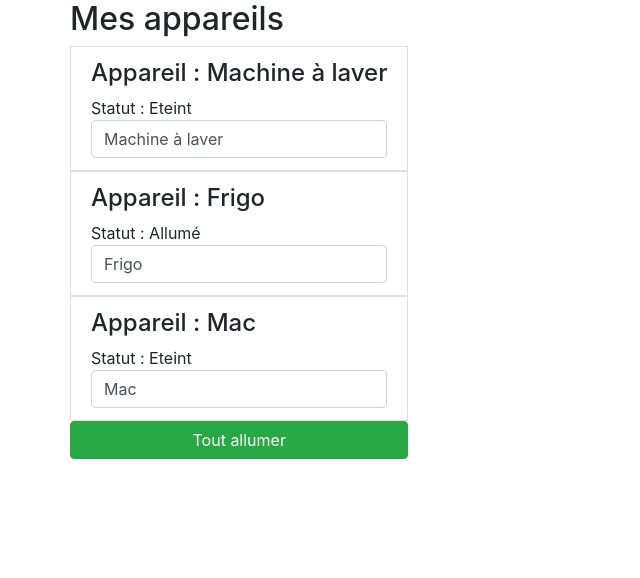
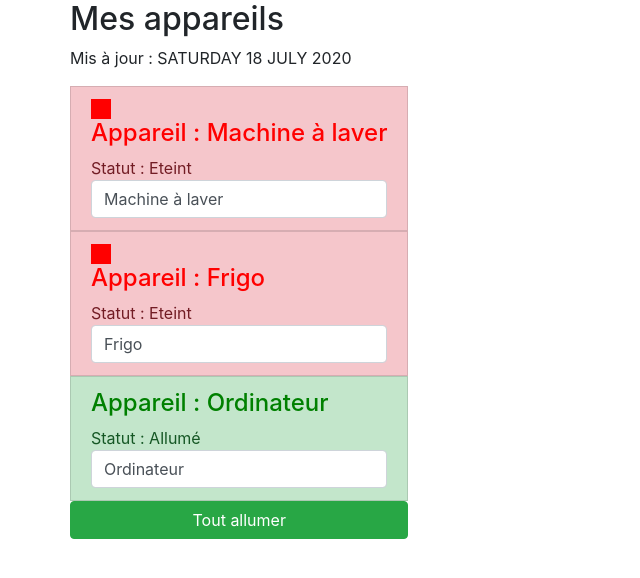
Before and after one commit to Maxx-N/angular-open-classrooms, an Angular app: page / in a window 1280 px wide. Shown: the top 578 px of the page, without its empty margins (0-640 px from the left). Built offline with nearby package versions, Linux system fonts and the light colour scheme.

Commit message:
[DONE] date pipe and async to display last update

```diff
--- a/src/app/app.component.html
+++ b/src/app/app.component.html
@@ -2,13 +2,20 @@
   <div class="row">
     <div class="col-xs-12">
       <h2>Mes appareils</h2>
+      <p>Mis à jour : {{ lastUpdate | async | date: "EEEE d MMMM y" | uppercase }}</p>
       <ul class="list-group">
-        <app-device [deviceName]="device1" [deviceStatus]="'Eteint'"></app-device>
-        <app-device [deviceName]="device2" [deviceStatus]="'Allumé'"></app-device>
-        <app-device [deviceName]="device3" [deviceStatus]="'Eteint'"></app-device>
-        <button class="btn btn-success"
-        [disabled]="!isAuthenticated"
-        (click)="turnOnEverything()">Tout allumer</button>
+        <app-device
+          *ngFor="let device of devicesArray"
+          [deviceName]="device.name"
+          [deviceStatus]="device.status"
+        ></app-device>
+        <button
+          class="btn btn-success"
+          [disabled]="!isAuthenticated"
+          (click)="onTurnOnEverything()"
+        >
+          Tout allumer
+        </button>
       </ul>
     </div>
   </div>
--- a/src/app/app.component.ts
+++ b/src/app/app.component.ts
@@ -7,10 +7,27 @@ import { Component } from '@angular/core';
 })
 export class AppComponent {
   isAuthenticated: boolean = false;
+  lastUpdate = new Promise((resolve, reject) => {
+    const date = new Date();
+    setTimeout(() => {
+      resolve(date);
+    }, 2000);
+  });
 
-  device1: string = 'Machine à laver';
-  device2:string='Frigo';
-  device3:string='Mac';
+  devicesArray: object[] = [
+    {
+      name: 'Machine à laver',
+      status: 'Eteint',
+    },
+    {
+      name: 'Frigo',
+      status: 'Eteint',
+    },
+    {
+      name: 'Ordinateur',
+      status: 'Allumé',
+    },
+  ];
 
   constructor() {
     setTimeout(() => {
@@ -18,7 +35,7 @@ export class AppComponent {
     }, 4000);
   }
 
-  turnOnEverything(): void {
+  onTurnOnEverything(): void {
     console.log('On allume tout !');
   }
 }
--- a/src/app/device/device.component.html
+++ b/src/app/device/device.component.html
@@ -1,5 +1,8 @@
-<li class="list-group-item">
-  <div class="h4">Appareil : {{ deviceName }}</div>
+<li [ngClass]="{'list-group-item':true,
+    'list-group-item-success': deviceStatus==='Allumé',
+    'list-group-item-danger': deviceStatus==='Eteint'}">
+    <div style="width: 20px; height: 20px; background-color: red;" *ngIf="getStatus()==='Eteint'"></div>
+  <div [ngStyle]="{color: getColor()}" class="h4">Appareil : {{ deviceName }}</div>
   <div>Statut : {{ getStatus() }}</div>
   <input type="text" class="form-control" [(ngModel)]="deviceName" />
 </li>
--- a/src/app/device/device.component.ts
+++ b/src/app/device/device.component.ts
@@ -17,4 +17,13 @@ export class DeviceComponent implements OnInit {
   getStatus():string {
     return this.deviceStatus;
   }
+
+  getColor():string {
+    if (this.deviceStatus === 'Allumé') {
+      return 'green';
+    }
+    else if (this.deviceStatus ==="Eteint") {
+      return 'red';
+    }
+  }
 }
```
